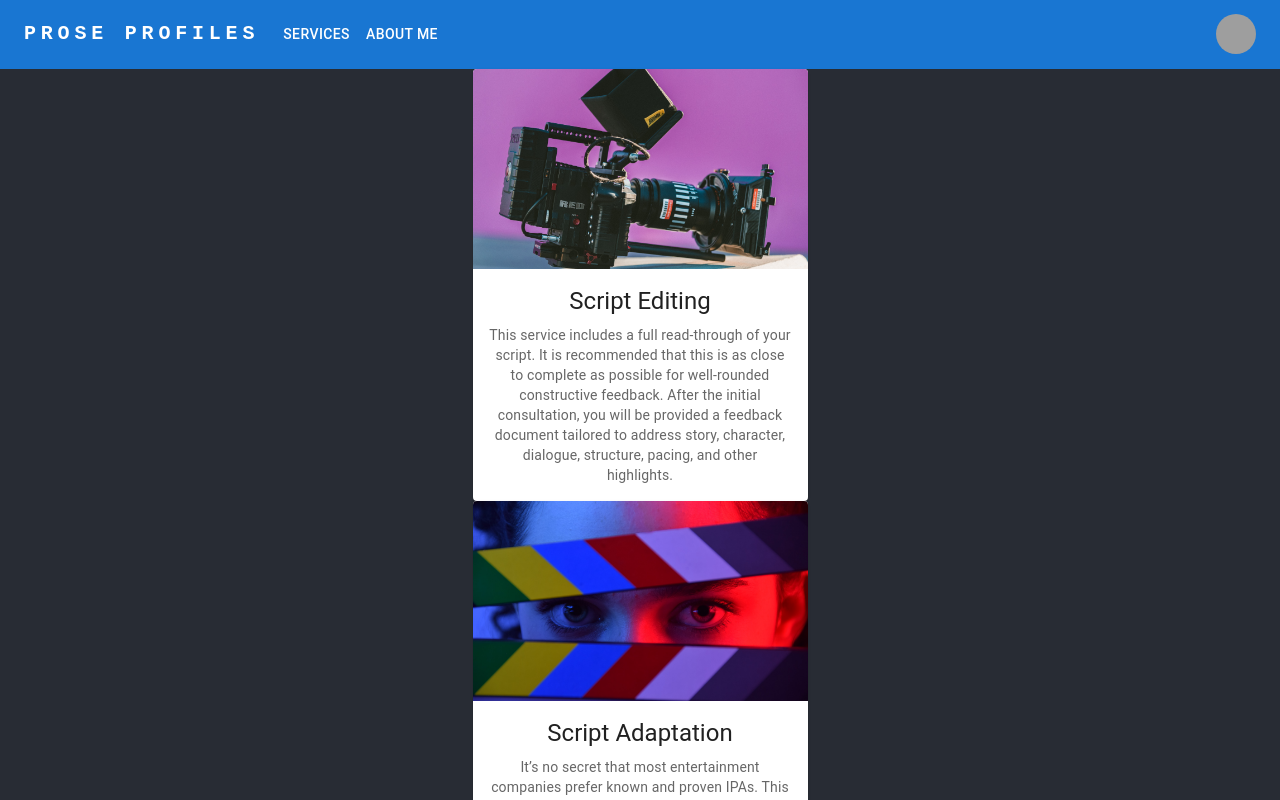
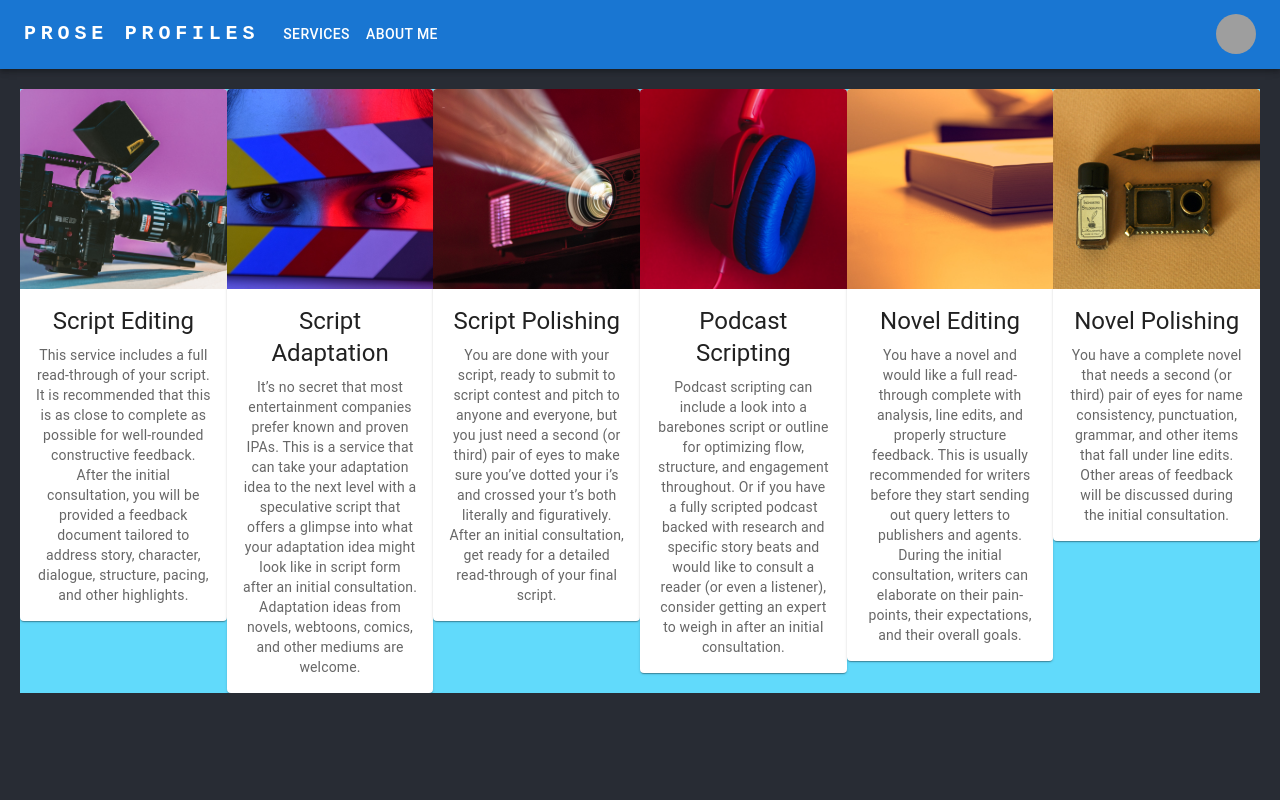
Before and after one commit to stephenkro/ProseProfiles, a React (Create React App) app: page / in a window 1280 px wide. Shown: the top 800 px of the page. Built offline with nearby package versions, Linux system fonts and the light colour scheme; grey boxes are pictures that could not be loaded.

Commit message:
style changes to main Home screen

```diff
--- a/src/App.css
+++ b/src/App.css
@@ -18,7 +18,7 @@
   background-color: #282c34;
   min-height: 100vh;
   display: flex;
-  flex-direction: column;
+  flex-direction: row;
   align-items: center;
   justify-content: center;
   font-size: calc(10px + 2vmin);
--- a/src/App.tsx
+++ b/src/App.tsx
@@ -8,9 +8,9 @@ function App() {
   return (
     <div className="App">
         <Navbar/>
-      <header className="App-header">
+     <div>
      <RoutesHandler/>
-      </header>
+     </div>
     </div>
   );
 }
--- a/src/components/Card.tsx
+++ b/src/components/Card.tsx
@@ -12,7 +12,7 @@ import { CardActionArea } from '@mui/material'
 export default function ActionCard(props:any){
 
   return (
-    <Card sx={{ maxWidth: 335 }}>
+    <Card sx={{ maxWidth: 400 }}>
       <CardActionArea>
         <CardMedia
           component="img"
--- /dev/null
+++ b/src/components/Home.css
@@ -0,0 +1,7 @@
+.Homebar {
+   display:flex;
+   background-color: #61dafb;
+   margin: 20px;
+   overflow-x: auto;
+   flex-wrap: nowrap;
+}
--- a/src/components/Home.tsx
+++ b/src/components/Home.tsx
@@ -1,5 +1,5 @@
 import ActionCard from "./Card";
-
+import './Home.css'
 
 export const Home = () => {
     const mainServices = [
@@ -37,9 +37,9 @@ export const Home = () => {
 
     ];
     return (
-        <div>
+        <div className={'Homebar'}>
             {mainServices.map((service)=> {
-                return <><ActionCard name={service.name} imageUrl={service.imageUrl} description={service.description}/></>
+                return <div><ActionCard name={service.name} imageUrl={service.imageUrl} description={service.description}/></div>
             })}
         </div>
     );
```
